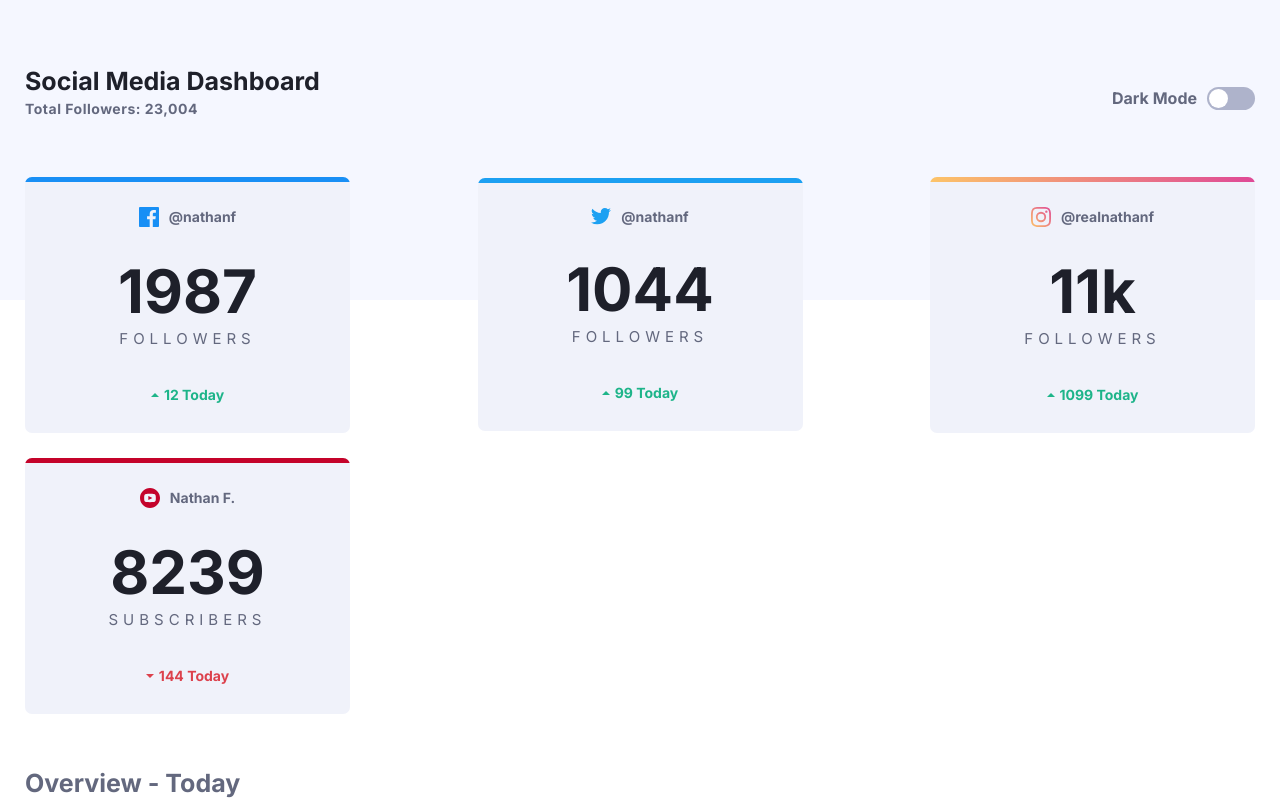
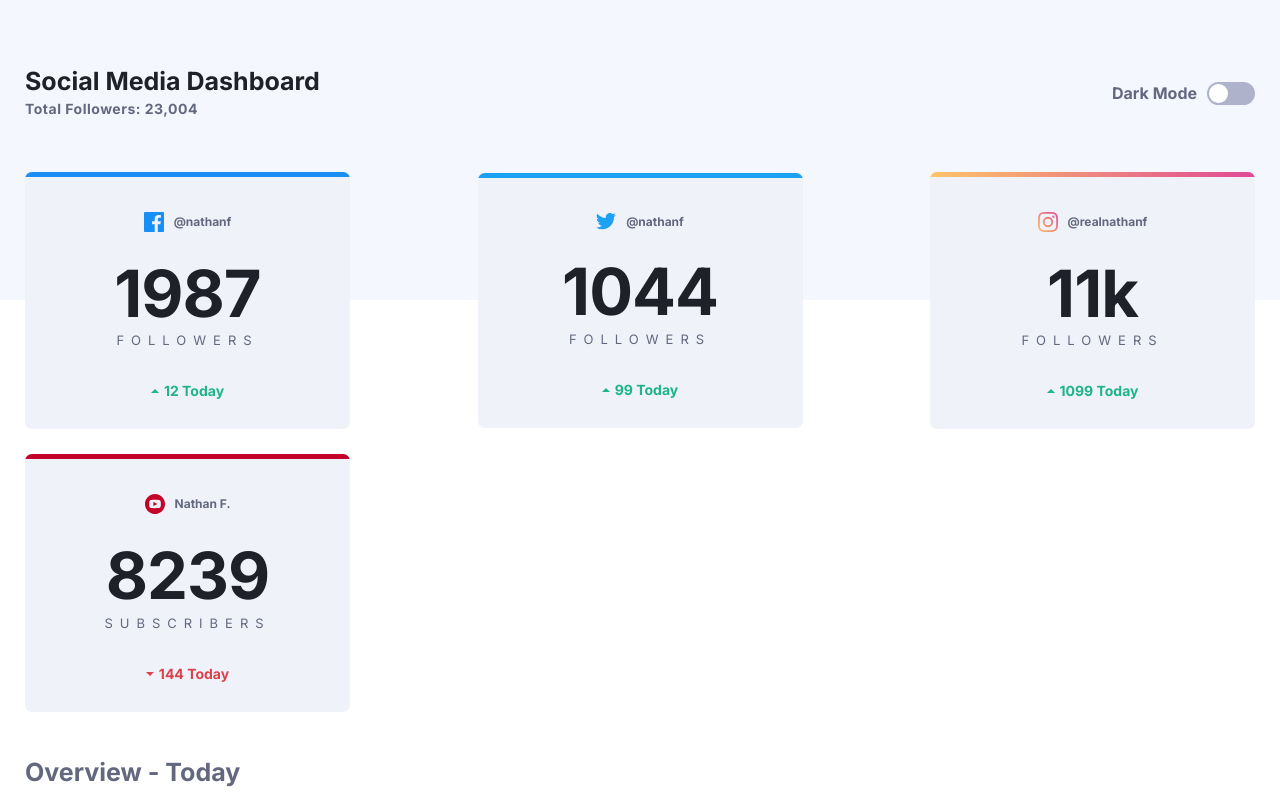
Before and after one commit to dennismontores/fem-social-media-dashboard-with-theme-switcher, a plain HTML site: page index.html in a window 1280 px wide. Shown: the top 801 px of the page. Drawn offline with Linux system fonts and the light colour scheme.

Commit message:
Fixing some visual bugs

```diff
--- a/css/main.css
+++ b/css/main.css
@@ -84,7 +84,7 @@ html::before {
 }
 
 .header .global {
-    border-bottom: 1px solid var(--dark-grayish-blue);
+    margin-bottom: 2rem;
 }
 
 .header .global .app__title {
@@ -95,7 +95,6 @@ html::before {
 
 .header .global .app__global-info {
     margin-top: 0.5rem;
-    margin-bottom: 2.5rem;
     font-size: 1.4rem;
     font-weight: 700;
     letter-spacing: 0.5px;
@@ -106,6 +105,8 @@ html::before {
     justify-content: space-between;
     align-items: center;
     margin-top: 0.5rem;
+    padding-top: 0.5rem;
+    border-top: 1px solid var(--dark-grayish-blue);
 }
 
 .header .mode-container .mode-container__type {
@@ -165,8 +166,7 @@ html::before {
     text-align: center;
     background-color: var(--card-bg);
     margin-bottom: 2.5rem;
-    padding-top: 3rem;
-    padding-bottom: 2rem;
+    padding: 2rem 0;
     width: 100%;
 }
 
@@ -199,7 +199,7 @@ html::before {
     display: flex;
     justify-content: center;
     align-items: center;
-    margin-bottom: 3rem;
+    margin-top: 2rem;
 }
 
 .social-card .social-card__user-info .social-card__icon {
@@ -208,22 +208,24 @@ html::before {
 
 .social-card .social-card__user-info .social-card__username {
     font-weight: 700;
-    font-size: 1.4rem;
+    font-size: 1.2rem;
 }
 
 .social-card .social-card__total {
+    letter-spacing: -1px;
+    margin-top: 2.5rem;
+    margin-bottom: 0;
     font-weight: 700;
-    font-size: 6rem;
+    font-size: 6.5rem;
     color: var(--secondary-text);
-    margin: unset;
 }
 
 .social-card .social-card__audience {
-    margin-top: 0.4rem;
-    margin-bottom: 4rem;
+    margin-top: 0.2rem;
+    margin-bottom: 3.5rem;
     text-transform: uppercase;
-    letter-spacing: 0.5rem;
-    font-size: 1.5rem;
+    letter-spacing: 0.7rem;
+    font-size: 1.3rem;
 }
 
 .daily-stat {
@@ -250,7 +252,7 @@ html::before {
 /******* OVERVIEW STYLES *******/
 
 .overview-container {
-    margin-top: 3rem;
+    margin-top: 2rem;
 }
 
 .overview-container .overview__title {
@@ -266,7 +268,7 @@ html::before {
 
 .overview__cards-container .overview-card {
     width: 100%;
-    padding: 2.5rem;
+    padding: 1.7rem 2.5rem;
     margin-bottom: 2rem;
     background-color: var(--card-bg);
 }
@@ -275,7 +277,7 @@ html::before {
     display: flex;
     justify-content: space-between;
     align-items: center;
-    margin-bottom: 2rem;
+    margin-bottom: 1.2rem;
 }
 
 .overview__cards-container .overview-card .overview-card__title {
@@ -312,16 +314,19 @@ html::before {
         justify-content: space-between;
     }
 
-    .header .global {
-        border: unset;
+    .header .global .app__global-info {
+        margin-bottom: unset;
     }
 
     .header .mode-container {
         float: right;
+        border: unset;
+        margin: 0;
+        padding: 0;
     }
 
     .header .mode-container .mode-container__type {
-        margin: 1rem;
+        margin: 0 1rem 0 0;
     }
 
     .main-container .social-container {
```
